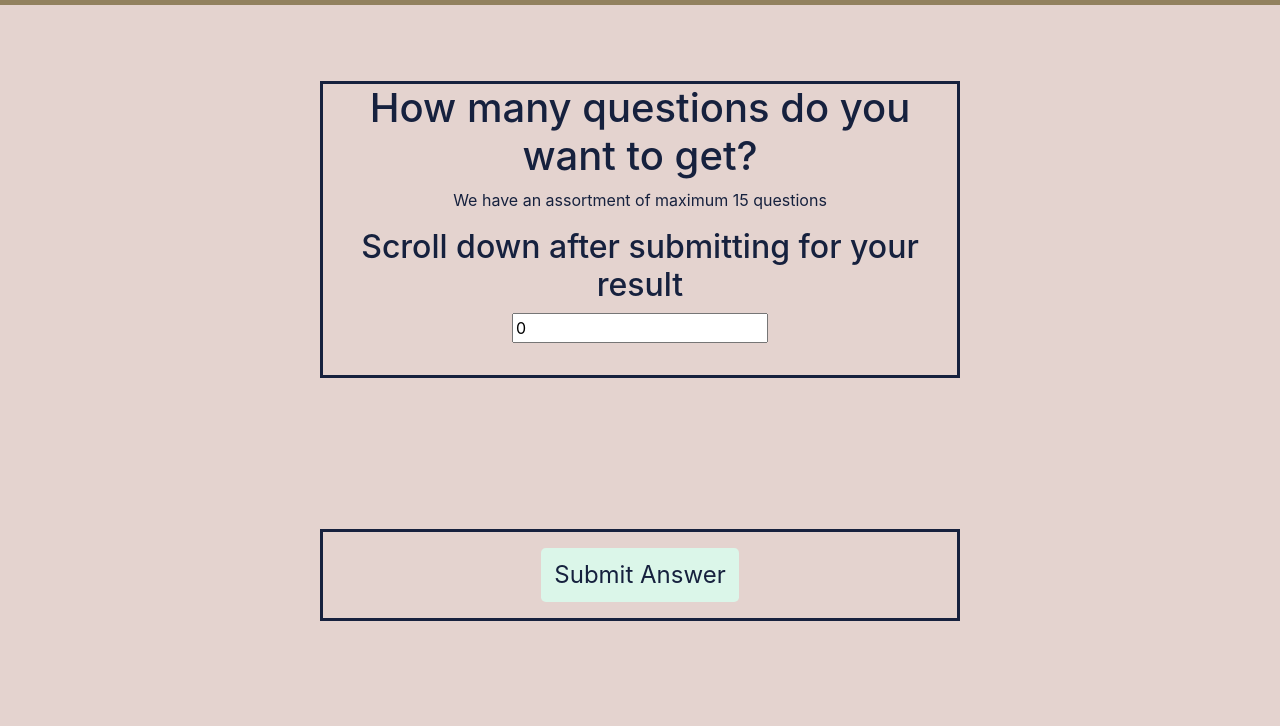
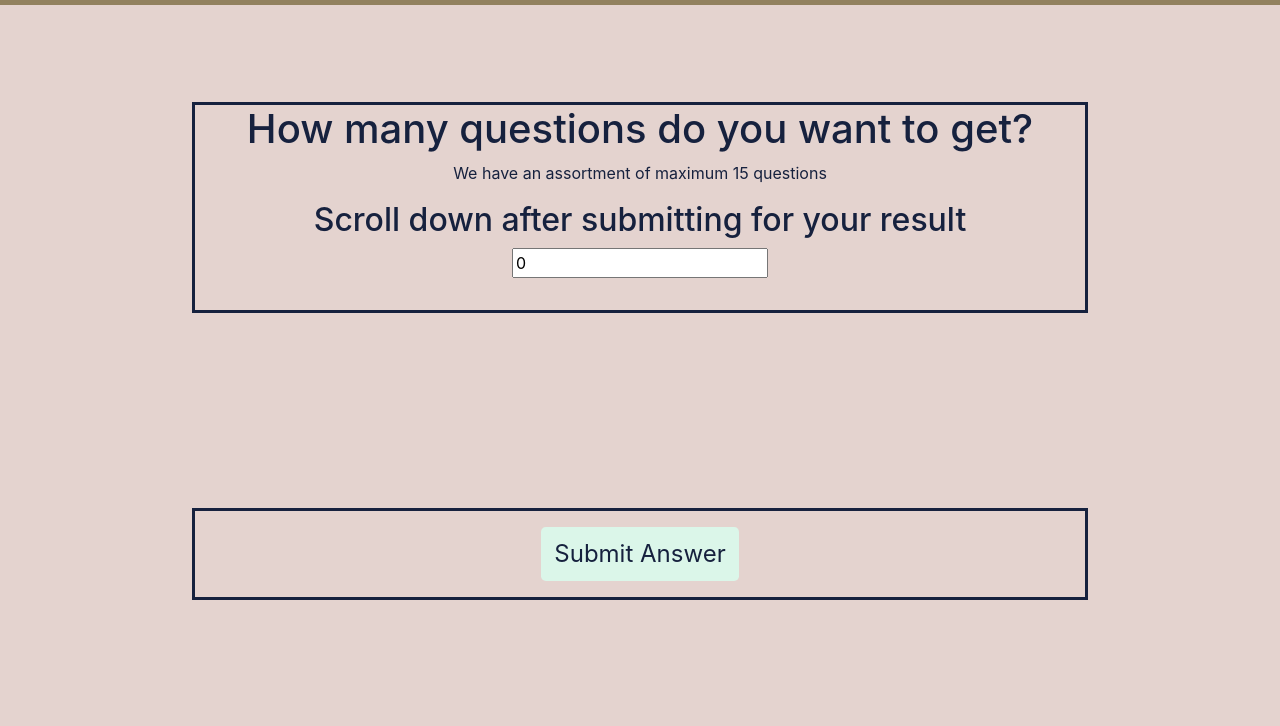
Before and after one commit to shaswata965/Dynamic_Quiz, a plain HTML site: page index.html in a window 1280 px wide. Shown: the part 59-785 px from the top of the page. Drawn offline with nearby package versions, Linux system fonts and the light colour scheme.

Commit message:
Add files via upload

```diff
--- a/Css/styles.css
+++ b/Css/styles.css
@@ -21,7 +21,7 @@ nav:hover{
   text-align: center;
   border-style: solid;
   border-width: .2rem;
-  width: 50vw;
+  width: 70vw;
   border-color:#16213e;
     color:#16213e;
 }
@@ -33,7 +33,7 @@ nav:hover{
   text-align: center;
   border-style: solid;
   border-width: .2rem;
-  width: 50vw;
+  width: 70vw;
   border-color:#16213e;
   color:#16213e;
 }
```
